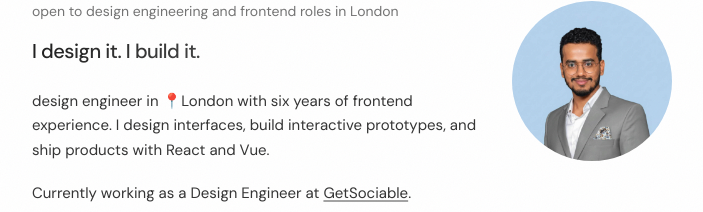
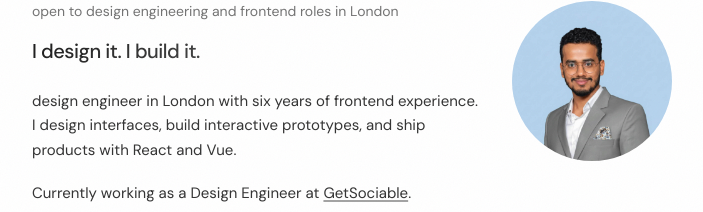
Before and after one commit to princek64/my-portfolio, a Next.js app: page / in a window 1280 px wide. Shown: the part 199-411 px from the top of the page, without its empty margins (288-991 px from the left). Built offline with nearby package versions, Linux system fonts and the light colour scheme; no server answers.

Commit message:
Remove pin emoji from homepage intro
Co-Authored-By: Claude Opus 5.5 <noreply@anthropic.com>
Claude-Session: https://claude.ai/code/session_01HY22BYrjP2u99GkgcbX1wS

```diff
--- a/app/page.tsx
+++ b/app/page.tsx
@@ -88,7 +88,7 @@ export default function Page() {
 
           <div className="prose prose-neutral dark:prose-invert mb-8 text-[15px] leading-relaxed">
             <p>
-              design engineer in 📍London with six years of frontend
+              design engineer in London with six years of frontend
               experience. I design interfaces, build interactive prototypes,
               and ship products with React and Vue.
             </p>
```
